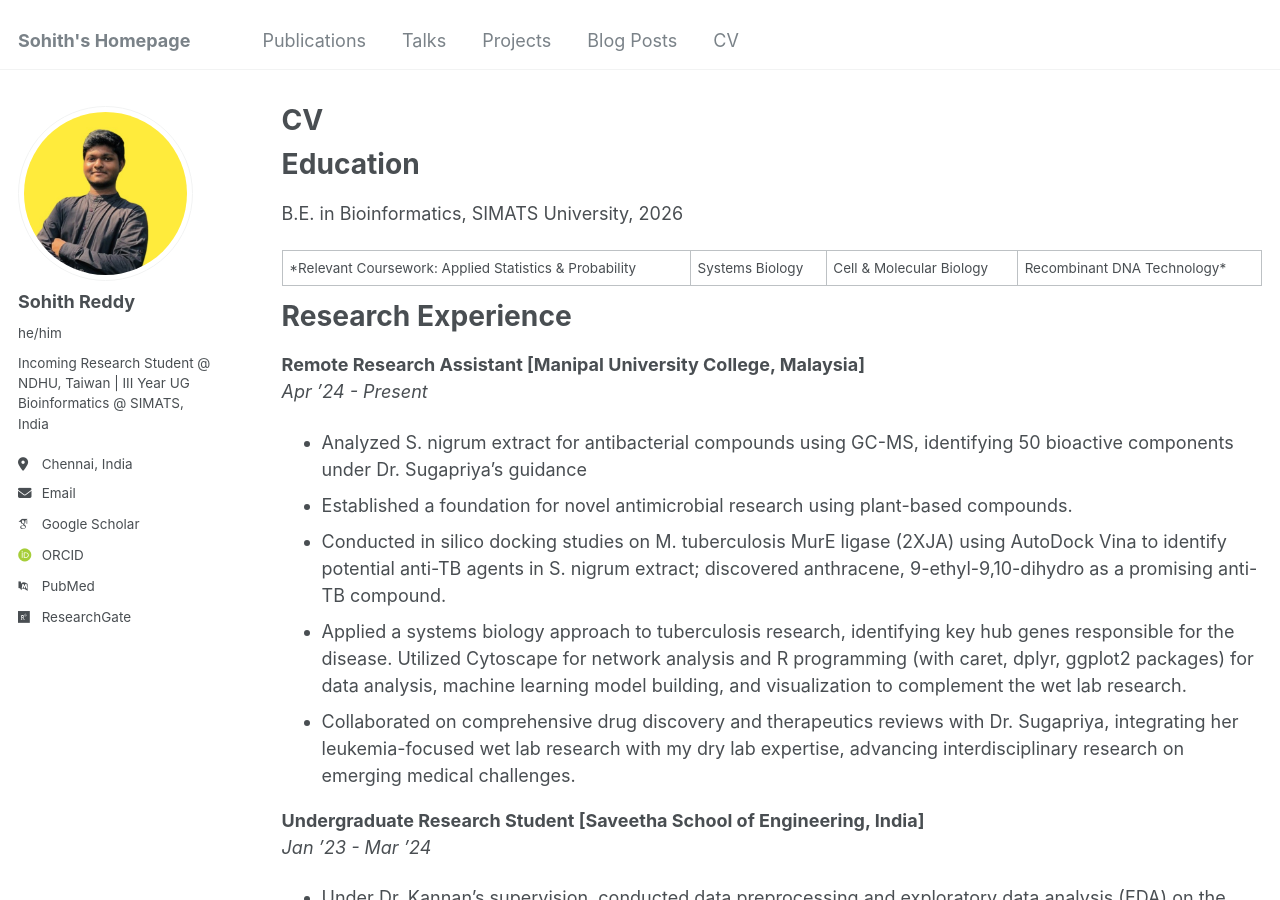
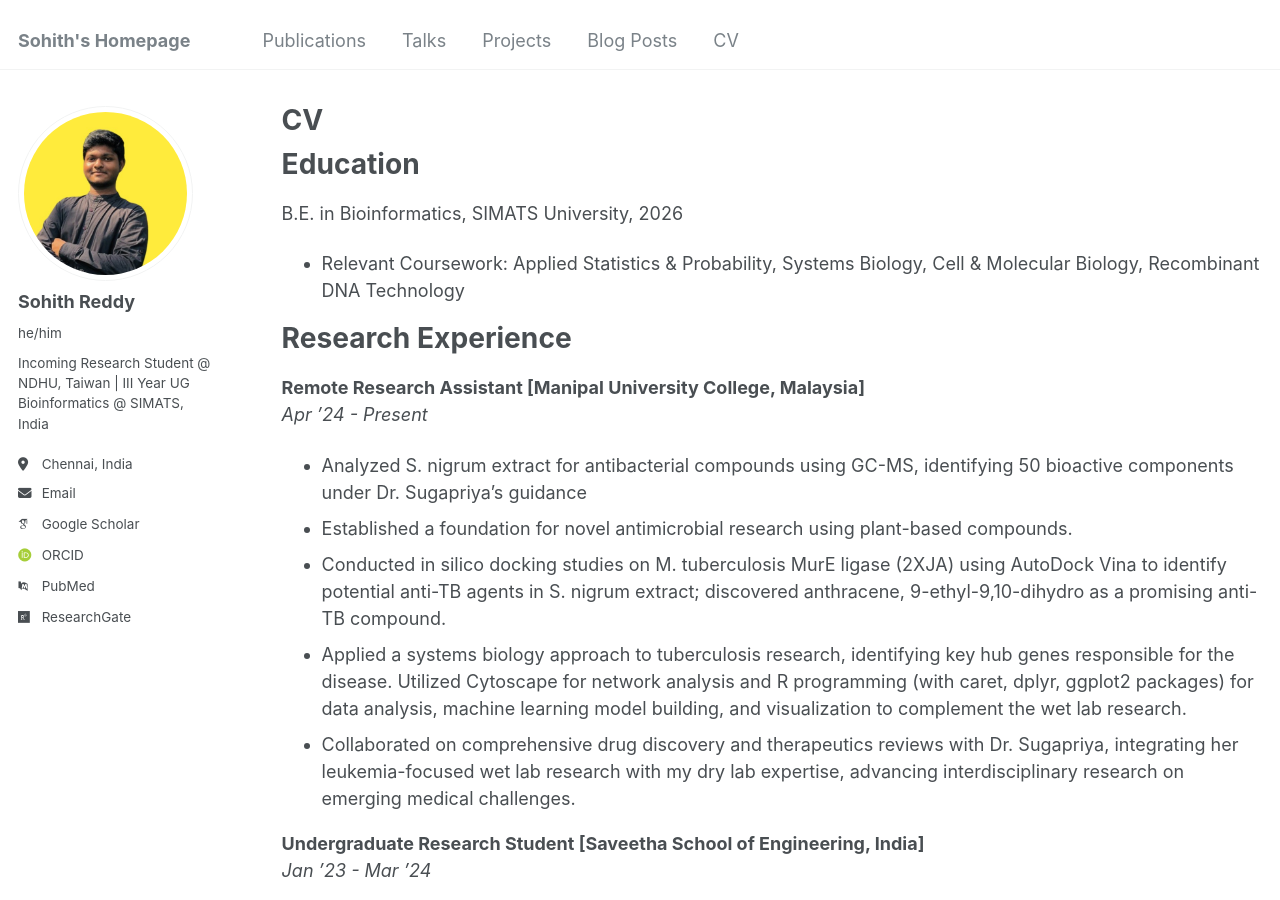
Before and after one commit to sohithpydev/sohith, a Jekyll site: the page built from _pages/cv.md, in a window 1280 px wide and 900 px high. Built offline with Jekyll 4.4.1, drawn with Linux system fonts in a browser that asks for light colours; some web fonts are replaced.

Commit message:
Update cv.md

```diff
--- a/_pages/cv.md
+++ b/_pages/cv.md
@@ -13,7 +13,7 @@ Education
 ======
 B.E. in Bioinformatics, SIMATS University, 2026
 
-*Relevant Coursework: Applied Statistics & Probability | Systems Biology | Cell & Molecular Biology | Recombinant DNA Technology*
+* Relevant Coursework: Applied Statistics & Probability, Systems Biology, Cell & Molecular Biology,  Recombinant DNA Technology
 
 
 Research Experience
```
